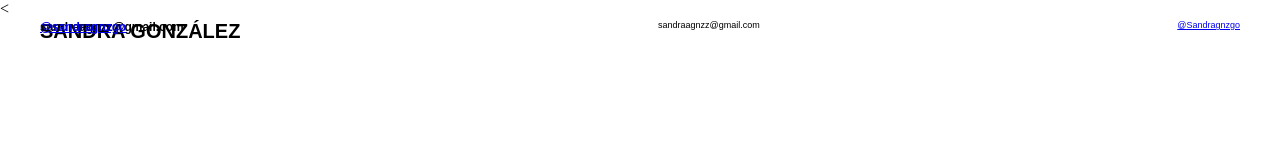
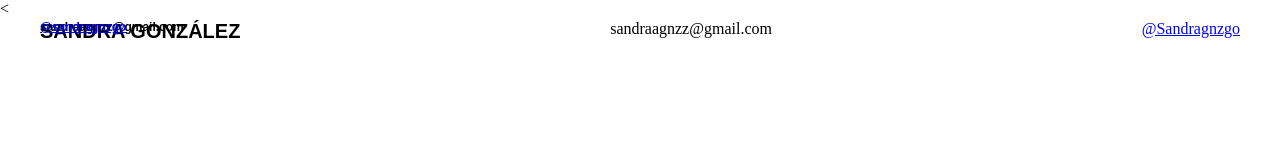
Before and after one commit to Sandragnzgo/Portfolio-Sandra-Gonzalez, a plain HTML site: page index.html in a window 1280 px wide. Shown: the top 160 px of the page. Drawn offline with Linux system fonts and the light colour scheme.

Commit message:
Update style.css

```diff
--- a/style.css
+++ b/style.css
@@ -22,13 +22,6 @@ body {
   font-weight: bold;
   font-size: 12px;
   font-family: sans-serif;
-}
-
-.text-info1{
-
-    font-weight: normal;
-    font-size: 9px;
-    font-family: sans-serif;
 }
 
 .carrusel {
```
